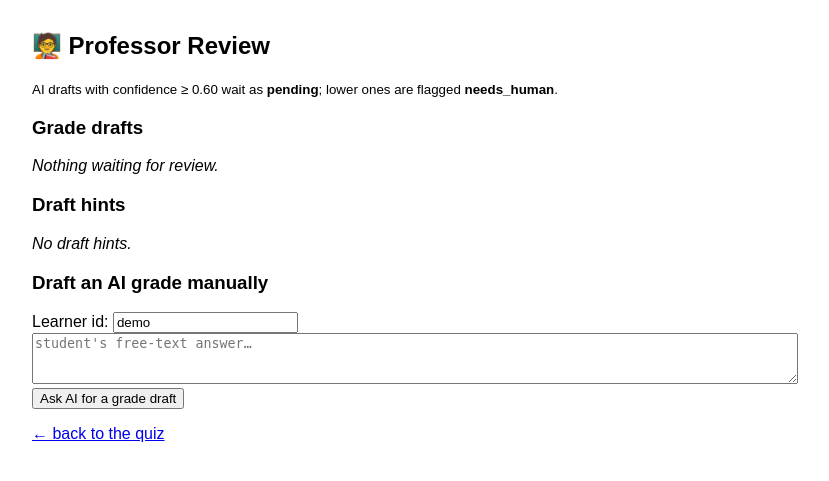
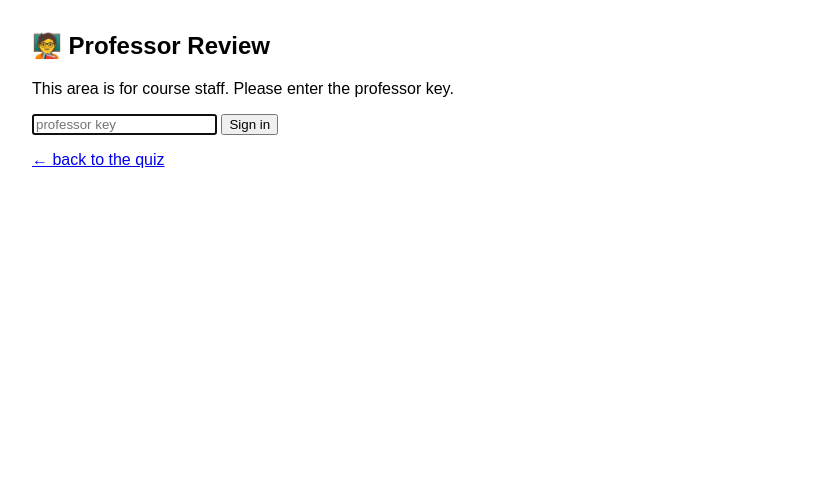
Before and after one commit to wutangrepo/adaptive-tutor, a FastAPI app: page /review in a window 1280 px wide. Shown: the top 481 px of the page, without its empty margins (228-1057 px from the left). Run offline with FastAPI, Linux system fonts and the light colour scheme.

Commit message:
feat(review): gate professor workflows behind shared key + signed cookie

```diff
--- a/app/main.py
+++ b/app/main.py
@@ -1,4 +1,7 @@
+import hashlib
+import hmac
 import json
+import os
 from pathlib import Path
 from types import SimpleNamespace
 from urllib.parse import quote
@@ -18,6 +21,27 @@ DATA = Path(__file__).resolve().parent.parent / "data"
 CONFIDENCE_GATE = 0.6
 
 llm_provider = llm.OllamaProvider()
+
+# ---------------------------------------------------------------------------
+# Professor access control (Option A: shared key + signed cookie).
+# One dependency-style check (_is_professor) guards every professor route, so
+# swapping in real user accounts later touches exactly this block.
+# Set PROFESSOR_KEY in the environment for anything beyond a demo.
+# ---------------------------------------------------------------------------
+PROFESSOR_KEY = os.environ.get("PROFESSOR_KEY", "professor")
+COOKIE_NAME = "professor_token"
+
+
+def _professor_token() -> str:
+    """Cookie value derived from the key; changing the key voids all sessions."""
+    return hmac.new(PROFESSOR_KEY.encode(), b"professor-session",
+                    hashlib.sha256).hexdigest()
+
+
+def _is_professor(request: Request) -> bool:
+    expected = _professor_token()
+    got = request.cookies.get(COOKIE_NAME, "")
+    return hmac.compare_digest(expected, got)
 
 Base.metadata.create_all(bind=engine)
 
@@ -110,19 +134,40 @@ def _audit(db, actor, action, target, detail=None):
 
 @app.get("/review")
 def review(request: Request, msg: str = ""):
-    with SessionLocal() as db:
-        assessments = (db.query(Assessment, Item)
-                       .join(Item, Assessment.item_id == Item.id)
-                       .filter(Assessment.status.in_(("pending", "needs_human")))
-                       .order_by(Assessment.id.desc()).all())
-        hints = (db.query(HintDraft, Item)
-                 .join(Item, HintDraft.item_id == Item.id)
-                 .filter(HintDraft.status == "draft")
-                 .order_by(HintDraft.id.desc()).all())
-        items = db.query(Item).order_by(Item.id).all()
+    authorized = _is_professor(request)
+    assessments = hints = items = []
+    if authorized:
+        with SessionLocal() as db:
+            assessments = (db.query(Assessment, Item)
+                           .join(Item, Assessment.item_id == Item.id)
+                           .filter(Assessment.status.in_(("pending", "needs_human")))
+                           .order_by(Assessment.id.desc()).all())
+            hints = (db.query(HintDraft, Item)
+                     .join(Item, HintDraft.item_id == Item.id)
+                     .filter(HintDraft.status == "draft")
+                     .order_by(HintDraft.id.desc()).all())
+            items = db.query(Item).order_by(Item.id).all()
     return templates.TemplateResponse(request, "review.html", {
+        "authorized": authorized,
         "assessments": assessments, "hints": hints, "items": items,
         "msg": msg, "gate": CONFIDENCE_GATE})
+
+
+@app.post("/review/login")
+def review_login(request: Request, key: str = Form("")):
+    if hmac.compare_digest(key.strip(), PROFESSOR_KEY):
+        resp = RedirectResponse("/review", status_code=303)
+        resp.set_cookie(COOKIE_NAME, _professor_token(), httponly=True,
+                        samesite="lax")
+        return resp
+    return RedirectResponse("/review?msg=wrong+key", status_code=303)
+
+
+@app.post("/review/logout")
+def review_logout():
+    resp = RedirectResponse("/review", status_code=303)
+    resp.delete_cookie(COOKIE_NAME)
+    return resp
 
 
 @app.post("/assess/{item_id}")
@@ -162,8 +207,11 @@ async def assess_draft(item_id: str, sid: str = Form("demo"),
 
 
 @app.post("/hints/draft/{item_id}")
-def hint_draft(item_id: str):
-    """Draft a hint for an item; always lands as 'draft' pending approval."""
+def hint_draft(item_id: str, request: Request):
+    """Draft a hint for an item; professor-only; lands as 'draft' pending approval."""
+    if not _is_professor(request):
+        return RedirectResponse("/review?msg=professor+login+required",
+                                status_code=303)
     with SessionLocal() as db:
         item = db.get(Item, item_id)
     if item is None:
@@ -183,9 +231,13 @@ def hint_draft(item_id: str):
 
 
 @app.post("/review/assessment/{assessment_id}")
-def review_assessment(assessment_id: int, action: str = Form(...),
+def review_assessment(assessment_id: int, request: Request,
+                      action: str = Form(...),
                       final_total: int | None = Form(None)):
     """Professor decision on an AI-drafted grade (approved / overridden)."""
+    if not _is_professor(request):
+        return RedirectResponse("/review?msg=professor+login+required",
+                                status_code=303)
     with SessionLocal() as db:
         a = db.get(Assessment, assessment_id)
         if a is None:
@@ -205,8 +257,11 @@ def review_assessment(assessment_id: int, action: str = Form(...),
 
 
 @app.post("/review/hint/{hint_id}")
-def review_hint(hint_id: int, action: str = Form(...)):
+def review_hint(hint_id: int, request: Request, action: str = Form(...)):
     """Professor decision on a draft hint (approved / rejected)."""
+    if not _is_professor(request):
+        return RedirectResponse("/review?msg=professor+login+required",
+                                status_code=303)
     with SessionLocal() as db:
         h = db.get(HintDraft, hint_id)
         if h is None:
@@ -221,3 +276,9 @@ def review_hint(hint_id: int, action: str = Form(...)):
         _audit(db, "professor", f"hint_{new_status}", f"hint:{h.id}")
         db.commit()
     return RedirectResponse(f"/review?msg=hint+{new_status}", status_code=303)
+
+
+@app.post("/review/draft-hint")
+def review_draft_hint(request: Request, item_id: str = Form(...)):
+    """Professor console entry point for AI hint drafting."""
+    return hint_draft(item_id, request)
--- a/app/templates/review.html
+++ b/app/templates/review.html
@@ -3,7 +3,27 @@
 <body style="max-width:760px;margin:2rem auto;font-family:sans-serif">
   <h2>🧑‍🏫 Professor Review</h2>
   {% if msg %}<p style="background:#eef;padding:.5rem;border-radius:6px">{{ msg }}</p>{% endif %}
+
+  {% if not authorized %}
+    <p>This area is for course staff. Please enter the professor key.</p>
+    <form method="post" action="/review/login">
+      <input type="password" name="key" autofocus placeholder="professor key">
+      <button type="submit">Sign in</button>
+    </form>
+  {% else %}
+
+  <p style="text-align:right"><form method="post" action="/review/logout" style="display:inline">
+    <button type="submit" style="font-size:.8rem">🚪 Log out</button>
+  </form></p>
   <p><small>AI drafts with confidence ≥ {{ '%.2f'|format(gate) }} wait as <b>pending</b>; lower ones are flagged <b>needs_human</b>.</small></p>
+
+  <h3>Draft a hint for a question</h3>
+  <form method="post" action="/review/draft-hint">
+    <select name="item_id">
+      {% for it in items %}<option value="{{ it.id }}">{{ it.id }} — {{ it.stem[:60] }}</option>{% endfor %}
+    </select>
+    <button type="submit">💡 Ask AI for a hint draft</button>
+  </form>
 
   <h3>Grade drafts</h3>
   {% if not assessments %}<p><i>Nothing waiting for review.</i></p>{% endif %}
@@ -38,7 +58,7 @@
     </div>
   {% endfor %}
 
-  <h3>Draft hints</h3>
+  <h3>Draft hints awaiting approval</h3>
   {% if not hints %}<p><i>No draft hints.</i></p>{% endif %}
   {% for h, item in hints %}
     <div style="border:1px solid #ddd;border-radius:6px;padding:.6rem;margin:.6rem 0">
@@ -62,5 +82,6 @@
     <button type="submit">Ask AI for a grade draft</button>
   </form>
 
+  {% endif %}
   <p><a href="/?sid=demo">← back to the quiz</a></p>
 </body></html>
```
Also changed, not shown: app/templates/quiz.html (+1 -7 lines), scripts/smoke_review.py (+10 -5 lines), tests/test_review_access.py (added, +112 -0 lines).
